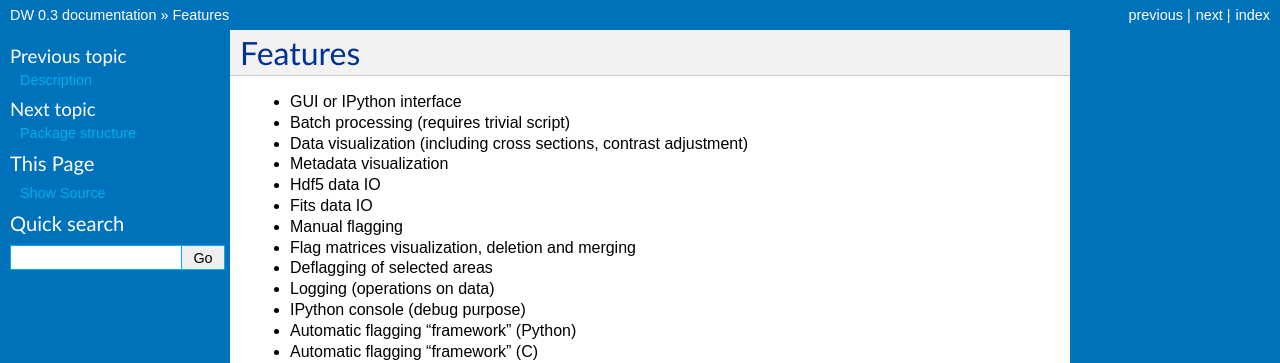
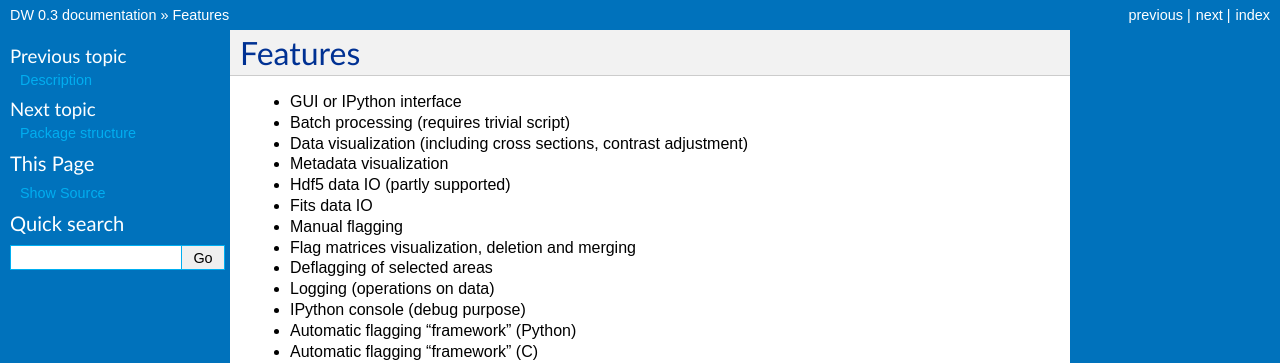
Before and after one commit to dishwasher-rfi/dw, a Sphinx documentation site: the page built from docs/features.rst, in a window 1280 px wide. Shown: the top 363 px of the page. Built offline with Sphinx 7.4.7, drawn with Linux system fonts in a browser that asks for light colours.

Commit message:
Update features.rst

```diff
--- a/docs/features.rst
+++ b/docs/features.rst
@@ -5,7 +5,7 @@ Features
 * Batch processing (requires trivial script)
 * Data visualization (including cross sections, contrast adjustment)
 * Metadata visualization
-* Hdf5 data IO
+* Hdf5 data IO (partly supported)
 * Fits data IO
 * Manual flagging
 * Flag matrices visualization, deletion and merging
```
